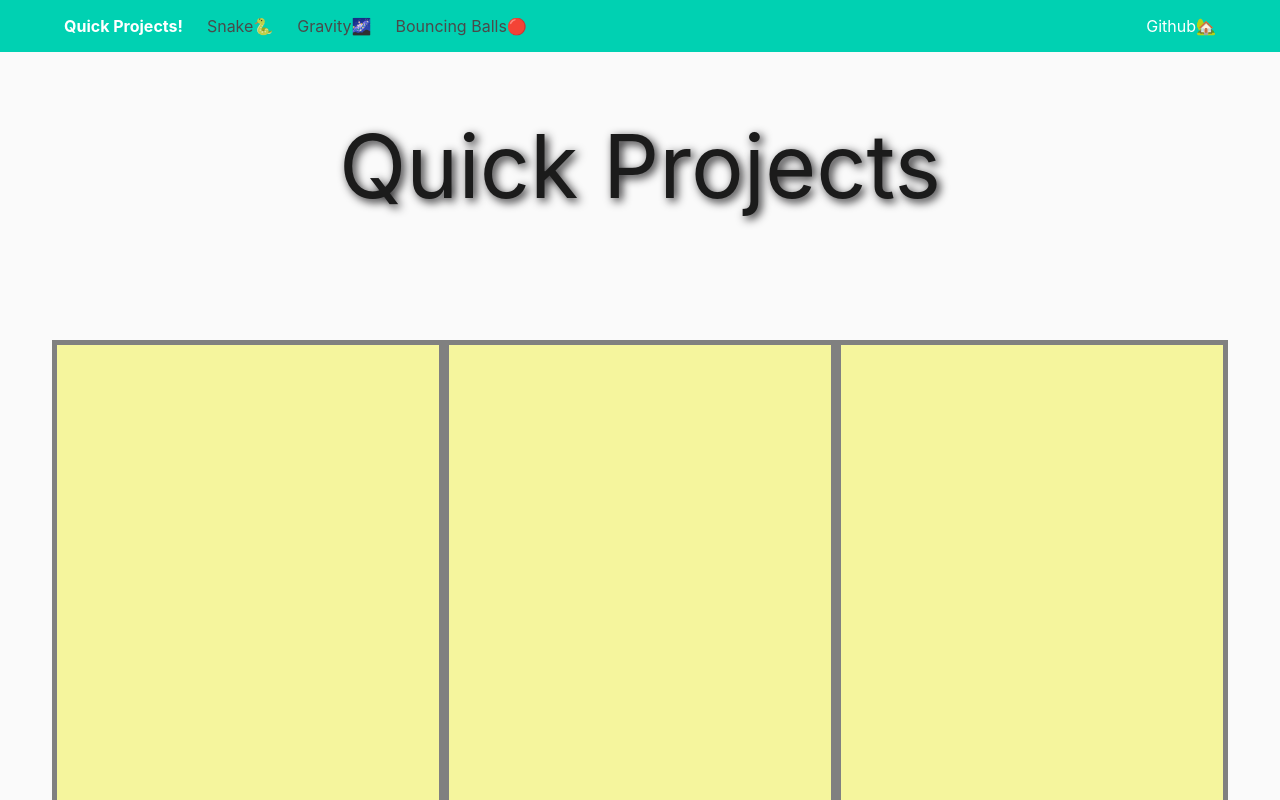
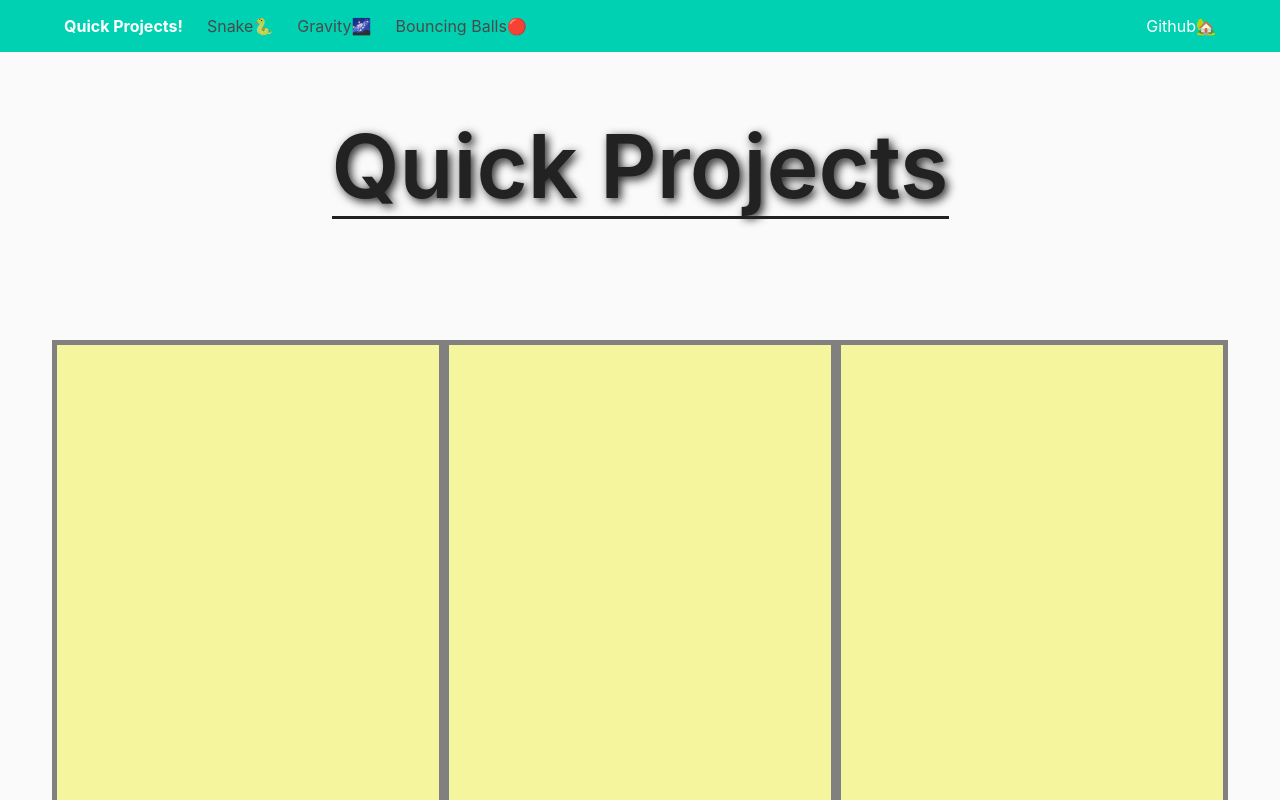
Before and after one commit to SPDUK/CanvasProjects, a React (Create React App) app: page /#/ in a window 1280 px wide. Shown: the top 800 px of the page. Built offline with nearby package versions, Linux system fonts and the light colour scheme; the HTML template or start-up script is replaced by a standard one.

Commit message:
added styling and transitions/animations for h1

```diff
--- a/src/Projects/HoverText/HoverText.jsx
+++ b/src/Projects/HoverText/HoverText.jsx
@@ -15,7 +15,7 @@ export default class HoverText extends Component {
   shadow(e) {
     const hero = document.querySelector('html');
     const { offsetWidth: width, offsetHeight: height } = hero;
-    const distance = 25;
+    const distance = 20;
     let { offsetX: x, offsetY: y } = e;
     if (this !== e.target) {
       x += e.target.offsetLeft;
@@ -25,7 +25,7 @@ export default class HoverText extends Component {
     const yDistance = Math.round((y / height) * distance - distance / 2);
 
     const text = document.getElementById('text');
-    text.style.textShadow = `${xDistance}px ${yDistance}px 10px  #232323`;
+    text.style.textShadow = `${xDistance}px ${yDistance}px 20px #222222af`;
   }
 
   render() {
@@ -33,7 +33,7 @@ export default class HoverText extends Component {
       <div className="hero">
         <div className="hero-body">
           <h1 id="text">Quick Projects</h1>
-          <span className="hero-underline" />
+          <div className="hero-underline" />
         </div>
       </div>
     );
--- a/src/Projects/HoverText/hovertext.css
+++ b/src/Projects/HoverText/hovertext.css
@@ -5,9 +5,12 @@
   align-items: center; }
   .hero h1 {
     animation: fadeHero 1s;
-    text-shadow: 3px 3px 10px #1f1e20;
+    text-shadow: 3px 3px 10px #222222;
     opacity: 1;
-    font-size: 2.5em; }
+    font-size: 2.5em;
+    font-weight: 600;
+    color: #222222;
+    animation-timing-function: cubic-bezier(0.175, 0.885, 0.32, 1.675); }
     @media (min-width: 500px) {
       .hero h1 {
         font-size: 3.5em; } }
@@ -18,11 +21,13 @@
       .hero h1 {
         font-size: 5.5em; } }
   .hero-underline {
-    width: 900px;
-    height: 20px;
-    background: black;
-    color: red;
-    z-index: 900; }
+    height: 3px;
+    opacity: 0;
+    animation: fadeUnderline 1s 80ms forwards;
+    animation-timing-function: cubic-bezier(0.175, 0.885, 0.32, 1.2);
+    width: 100%;
+    margin-top: -1em;
+    background: #222222; }
 
 @keyframes fadeHero {
   0% {
@@ -31,3 +36,11 @@
   100% {
     opacity: 1;
     transform: scale(1); } }
+
+@keyframes fadeUnderline {
+  0% {
+    opacity: 0;
+    transform: scale(0); }
+  100% {
+    opacity: 1;
+    transform: scale(1); } }
--- a/src/Projects/HoverText/hovertext.scss
+++ b/src/Projects/HoverText/hovertext.scss
@@ -5,9 +5,12 @@
   align-items: center;
   h1 {
     animation: fadeHero 1s;
-    text-shadow: 3px 3px 10px #1f1e20;
+    text-shadow: 3px 3px 10px #222222;
     opacity: 1;
     font-size: 2.5em;
+    font-weight: 600;
+    color: #222222;
+    animation-timing-function: cubic-bezier(0.175, 0.885, 0.32, 1.675);
     @media (min-width: 500px) {
       font-size: 3.5em;
     }
@@ -19,11 +22,13 @@
     }
   }
   &-underline {
-    width: 900px;
-    height: 20px;
-    background: black;
-    color: red;
-    z-index: 900;
+    height: 3px;
+    opacity: 0;
+    animation: fadeUnderline 1s 80ms forwards;
+    animation-timing-function: cubic-bezier(0.175, 0.885, 0.32, 1.2);
+    width: 100%;
+    margin-top: -1em;
+    background: #222222;
   }
 }
 
@@ -37,3 +42,14 @@
     transform: scale(1);
   }
 }
+
+@keyframes fadeUnderline {
+  0% {
+    opacity: 0;
+    transform: scale(0);
+  }
+  100% {
+    opacity: 1;
+    transform: scale(1);
+  }
+}
```
